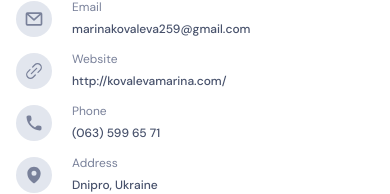
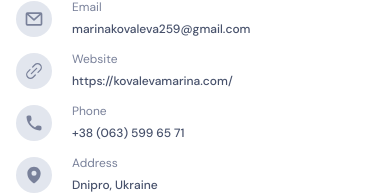
Before and after one commit to kovalevaMarina/cv-page, a React (Vite) app: page / in a window 390 px wide. Shown: the part 587-781 px from the top of the page. Built offline with nearby package versions, Linux system fonts and the light colour scheme.

Commit message:
Fix link for website and phone number in contacts component

```diff
--- a/src/components/Contacts/Contacts.jsx
+++ b/src/components/Contacts/Contacts.jsx
@@ -15,8 +15,8 @@ const contacts = [
 
   {
     title: "Website",
-    text: "http://kovalevamarina.com/",
-    linkHref: "http://kovalevamarina.com/",
+    text: "https://kovalevamarina.com/",
+    linkHref: "https://kovalevamarina.com/",
     icon: (
       <LinkSimple className="h-5 w-5 fill-waterloo dark:fill-azureish-white" />
     ),
@@ -24,8 +24,8 @@ const contacts = [
 
   {
     title: "Phone",
-    text: "(063) 599 65 71",
-    linkHref: "tel:0635996571",
+    text: "+38 (063) 599 65 71",
+    linkHref: "tel:+380635996571",
     icon: <Phone className="h-5 w-5" />,
   },
 
```
